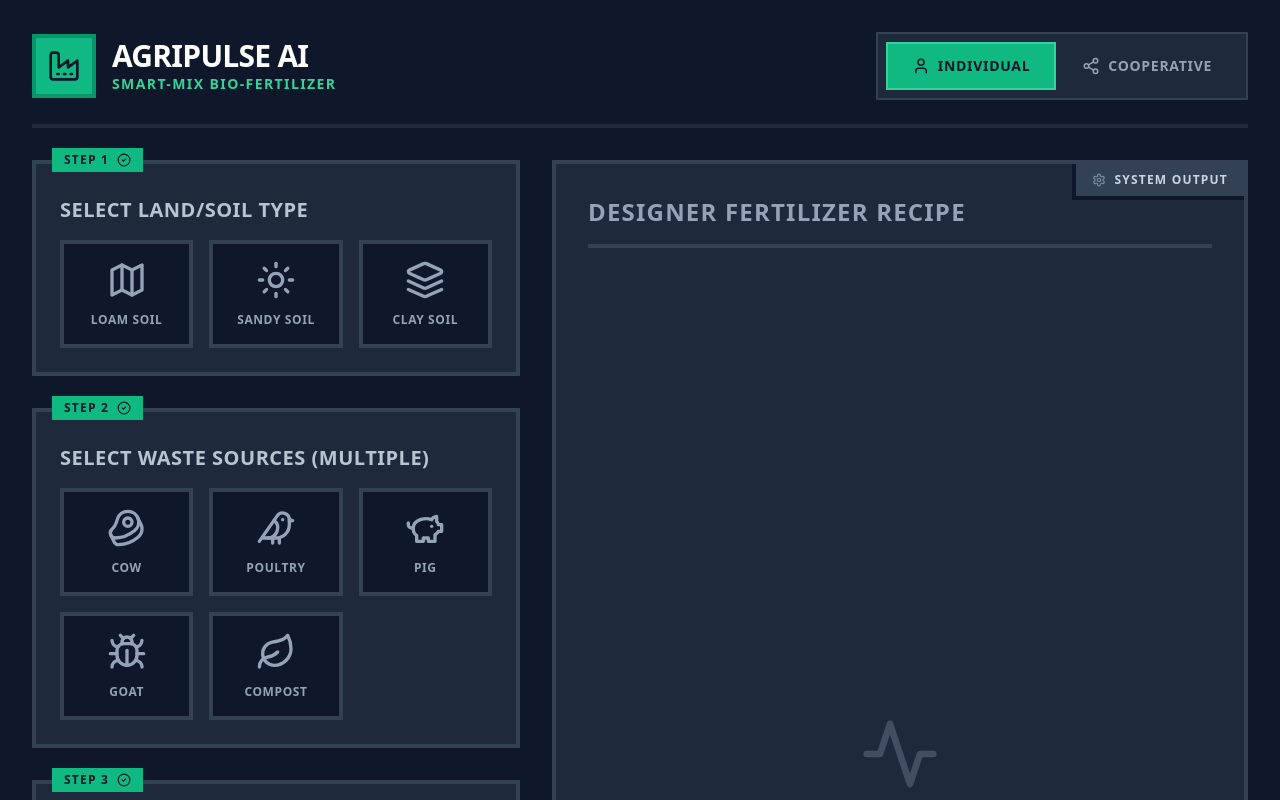
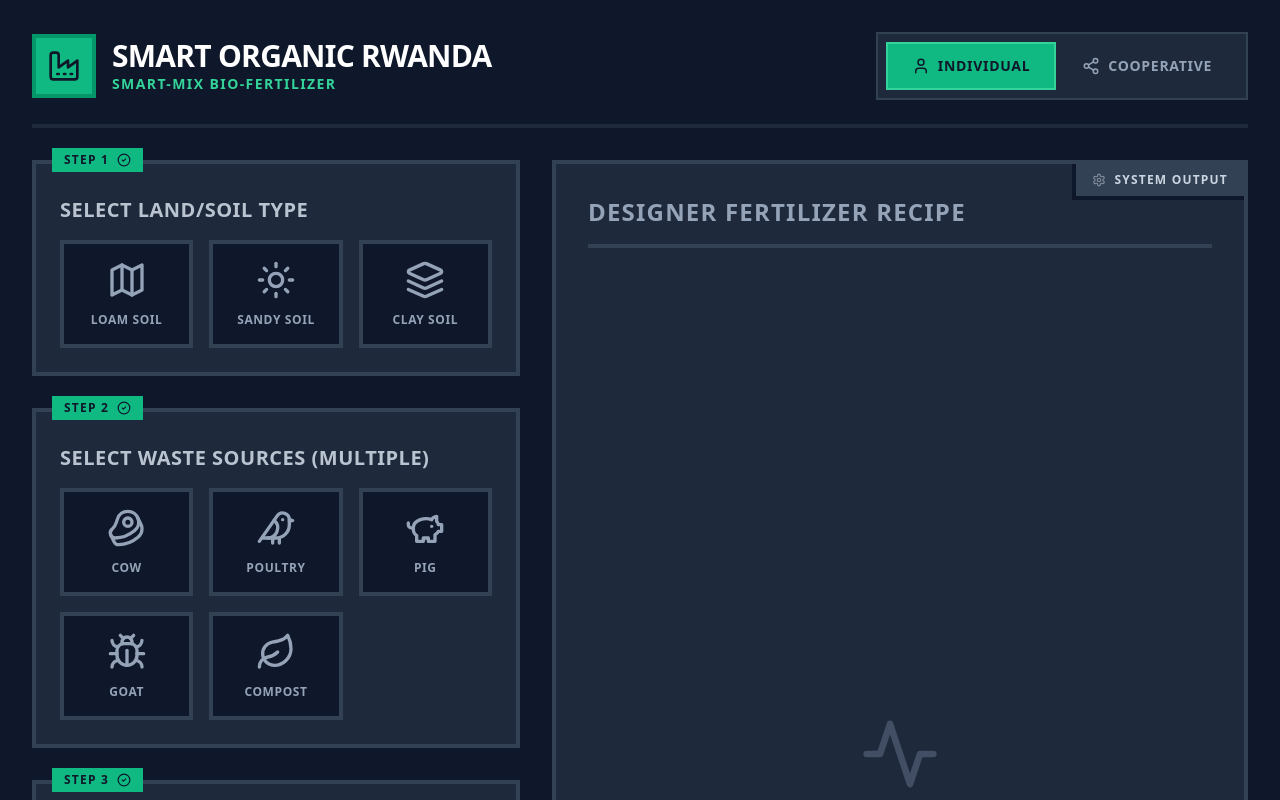
Before and after one commit to Rogersho/smart-manure, a React (Vite) app: page / in a window 1280 px wide. Shown: the top 800 px of the page. Built offline with nearby package versions, Linux system fonts and the light colour scheme.

Commit message:
feat: Implement Smart-Mix Bio-fertilizer React application with UI for selecting land, manure, and crops, and update index.html to host it.

```diff
--- a/index.html
+++ b/index.html
@@ -4,7 +4,7 @@
 <head>
   <meta charset="UTF-8" />
   <meta name="viewport" content="width=device-width, initial-scale=1.0" />
-  <title>Smart-Mix Bio-Fertilizer | AgriPulse AI</title>
+  <title>Smart-Mix Bio-Fertilizer | Smart Organic Rwanda</title>
 </head>
 
 <body>
--- a/src/App.jsx
+++ b/src/App.jsx
@@ -58,7 +58,7 @@ export default function App() {
               <Factory size={32} />
             </div>
             <div>
-              <h1 className="text-3xl font-black tracking-tight text-white uppercase">AgriPulse AI</h1>
+              <h1 className="text-3xl font-black tracking-tight text-white uppercase">Smart Organic Rwanda</h1>
               <h2 className="text-emerald-400 font-bold tracking-widest text-sm uppercase">Smart-Mix Bio-fertilizer</h2>
             </div>
           </div>
```
Lines whose indentation alone changed are shown as unchanged.
